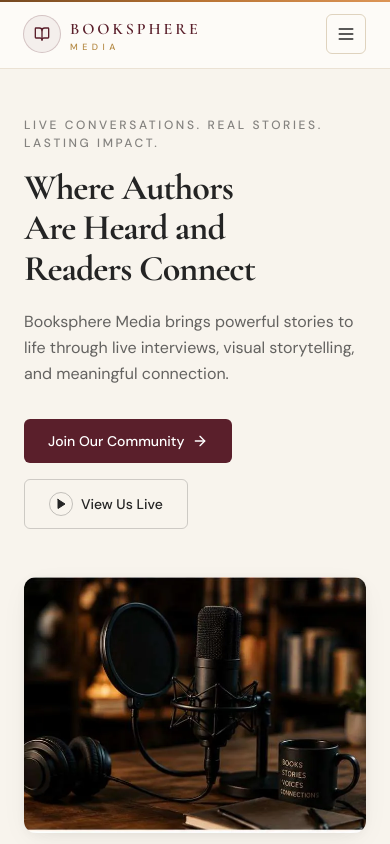
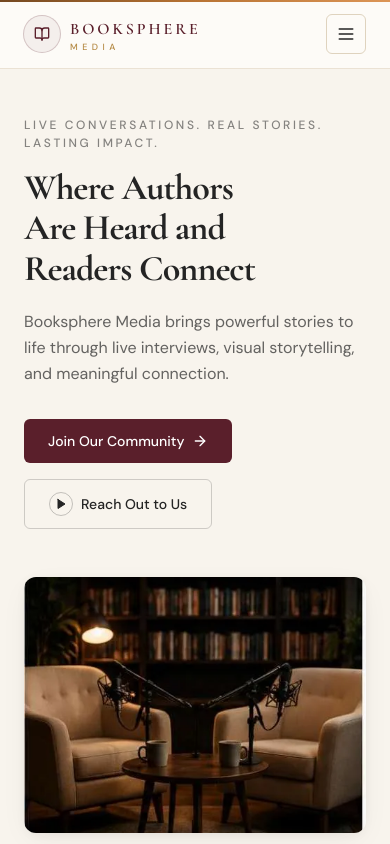
Before and after one commit to hasbunallah01/bookspheremedia, a Next.js app: page / in a window 390 px wide. Shown: the top 844 px of the page. Built offline with nearby package versions, Linux system fonts and the light colour scheme.

Commit message:
chore: update homepage hero
- Hero image: swap to two-microphones podcast studio photo
- Secondary CTA: 'View Us Live' -> 'Reach Out to Us',
  pointing to mailto:hello@bookspheremedia.website

```diff
--- a/data/home.ts
+++ b/data/home.ts
@@ -9,9 +9,9 @@ export const hero = {
   description:
     "Booksphere Media brings powerful stories to life through live interviews, visual storytelling, and meaningful connection.",
   primaryCta: { label: "Join Our Community", href: "/contact" },
-  secondaryCta: { label: "View Us Live", href: "https://youtube.com/@bookspheremedia" },
-  image: "/images/site/mic-mug.webp",
-  imageAlt: "Studio microphone beside a Booksphere mug in warm light",
+  secondaryCta: { label: "Reach Out to Us", href: "mailto:hello@bookspheremedia.website" },
+  image: "/images/site/two-mics.webp",
+  imageAlt: "Two microphones and armchairs in a podcast studio",
 } as const;
 
 export const stats = [
```
